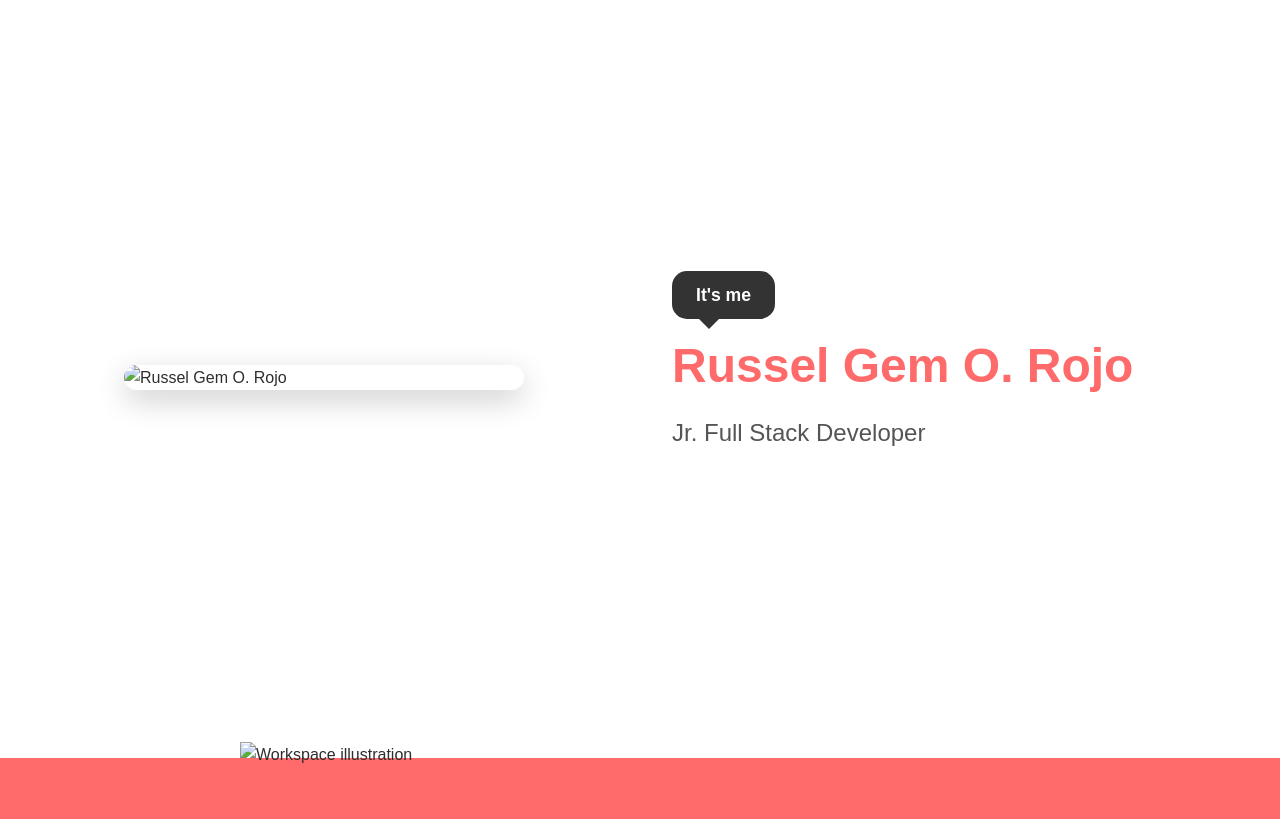
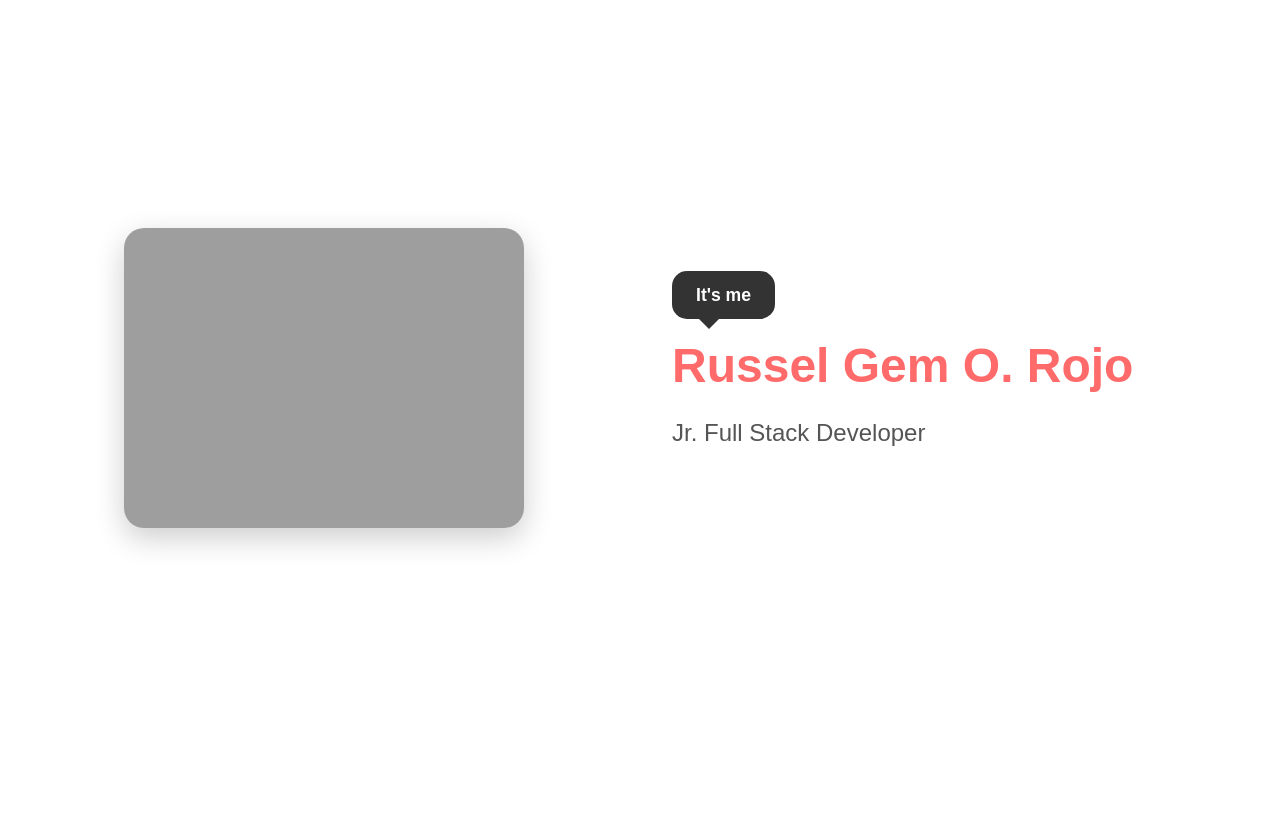
Before and after one commit to Patsimim/NewPortfolio, a plain HTML site: page index.html in a window 1280 px wide. Shown: the part 104-923 px from the top of the page. Drawn offline with Linux system fonts and the light colour scheme; the site is published under a folder, as on GitHub Pages, so addresses that start at the root find nothing.

Commit message:
fix image

```diff
--- a/index.html
+++ b/index.html
@@ -3,7 +3,7 @@
   <head>
     <meta charset="UTF-8" />
     <meta name="viewport" content="width=device-width, initial-scale=1.0" />
-    <title>My Portfolio</title>
+    <title>Russel Rojo</title>
     <link rel="stylesheet" href="style.css" />
     <link
       rel="stylesheet"
@@ -29,7 +29,7 @@
     <section id="hero">
       <div class="hero-container">
         <div class="hero-image">
-          <img src="/images/Me.png" alt="Russel Gem O. Rojo" />
+          <img src="images/Me.png" alt="Russel Gem O. Rojo" />
         </div>
         <div class="hero-content">
           <h1>
@@ -42,7 +42,7 @@
     </section>
 
     <div class="hero-illustration">
-      <img src="/images/illu2.png" alt="Workspace illustration" />
+      <img src="images/illu2.png" alt="Workspace illustration" />
     </div>
 
     <section id="hero-intro">
```
